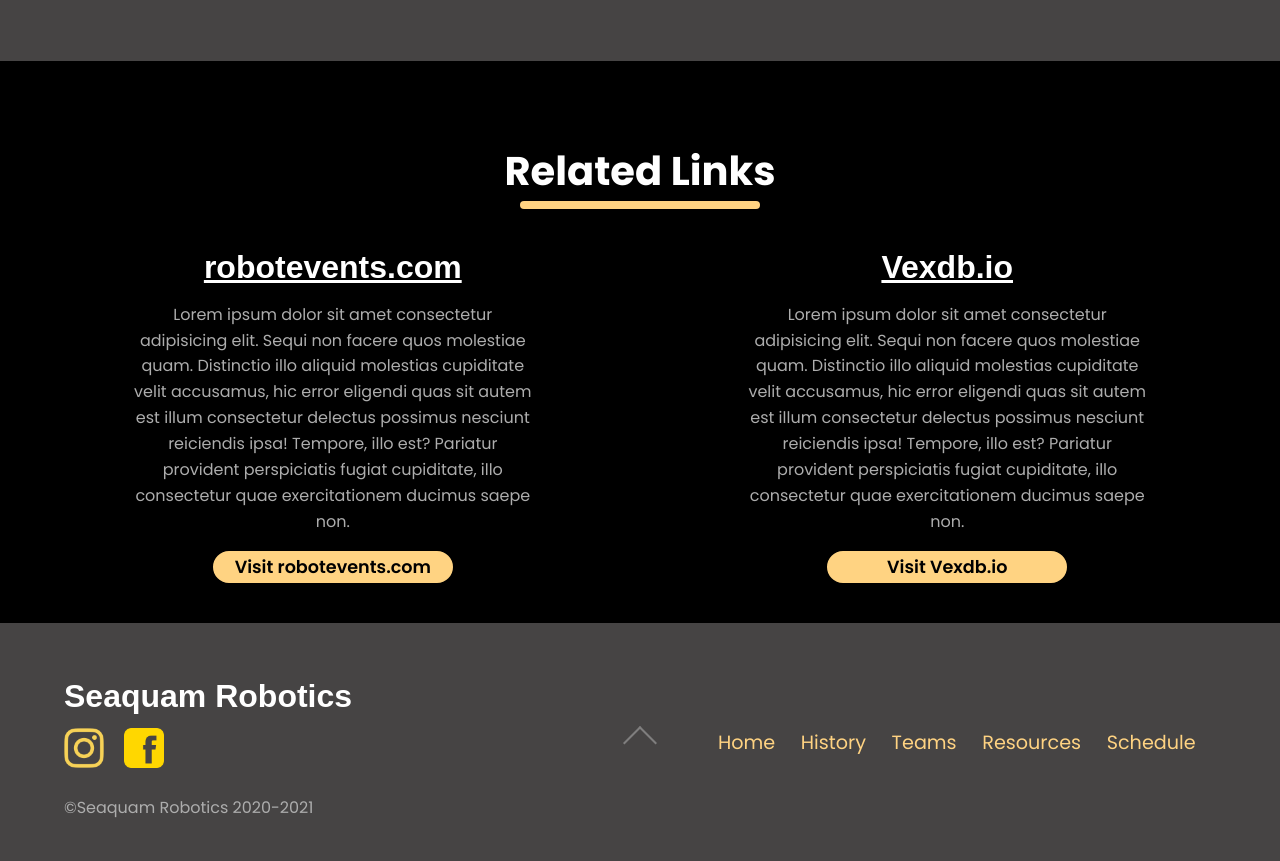
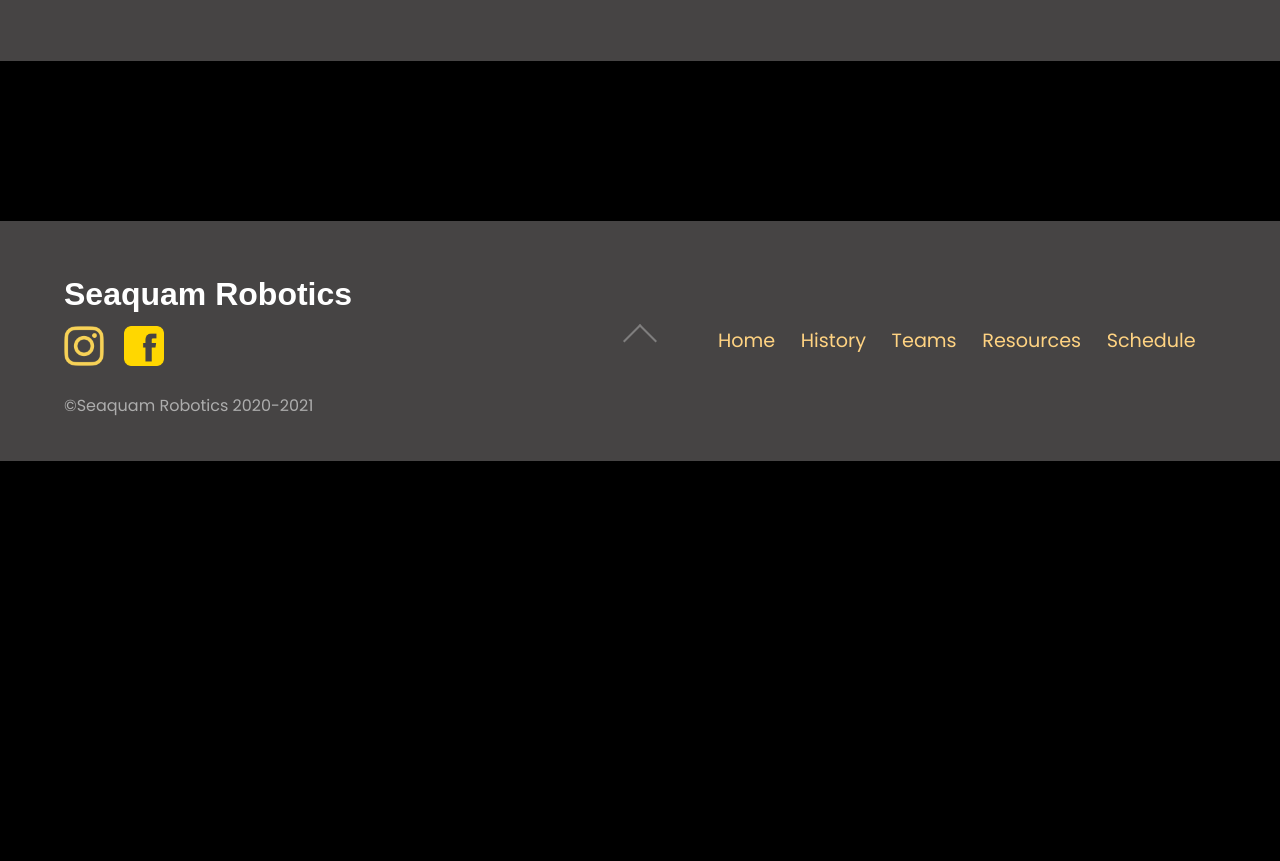
Before and after one commit to aryanneb/Seaquam-Robotics-Website-Code, a plain HTML site: page schedule.html in a window 1280 px wide. Shown: the part 2144-3005 px from the top of the page. After the commit the page ends 2605 px from the top, so only its background shows below. Drawn offline with Linux system fonts and the light colour scheme.

Commit message:
Revert "completed the related links to the schedule page"
This reverts commit 8adaa410b47149d03b5a861eb7bb8ba8d9ed32cf.

```diff
--- a/schedule.css
+++ b/schedule.css
@@ -63,30 +63,6 @@
 button {
     width: 12rem;
 }
-
-.related-text-cont {
-    width: 80%;
-    margin-left: 10%;
-    display: flex;
-    justify-content: space-between;
-}
-
-.related-text{
-    margin-top: 5vh;
-    display: flex;
-    width: 40%;
-    flex-direction: column;
-    align-items: center;
-    text-align: center;
-}
-.related-text button{
-    margin: 2vh 0 5vh 0;
-    width: 15rem;
-}
-
-.related-text p {
-    margin-top: 2vh;
-}
 @media screen and (max-width: 1024px) {
 .appearance {
     display: none;
@@ -124,12 +100,4 @@
     .sorter {
         top: 80vh;
     }
-
-    .related-text-cont{
-        flex-wrap: wrap;
-    }
-
-    .related-text {
-        width: 100%;
-    }
 }
--- a/schedule.html
+++ b/schedule.html
@@ -264,31 +264,7 @@
         </section>
 
         <section class="related-info">
-            <div class="grey-title-content">
-                <div class="greeting-text">
-                    <h2>Related Links</h2>
-                </div>
-                <div class="centered-classic rect"></div>
-            </div>
-
-            <div class="related-text-cont">
-                <div class="related-text">
-                    <h3><u>robotevents.com</u></h3>
-                    <p>Lorem ipsum dolor sit amet consectetur adipisicing elit. Sequi non facere quos molestiae quam.
-                        Distinctio illo aliquid molestias cupiditate velit accusamus, hic error eligendi quas sit autem
-                        est illum consectetur delectus possimus nesciunt reiciendis ipsa! Tempore, illo est? Pariatur
-                        provident perspiciatis fugiat cupiditate, illo consectetur quae exercitationem ducimus saepe
-                        non.</p>
-                    <button class="button-style2">Visit robotevents.com</button>
-                </div>
-                <div class="related-text">
-                    <h3><u>Vexdb.io</u></h3>
-                    <p>Lorem ipsum dolor sit amet consectetur adipisicing elit. Sequi non facere quos molestiae quam.
-                        Distinctio illo aliquid molestias cupiditate velit accusamus, hic error eligendi quas sit autem
-                        est illum consectetur delectus possimus nesciunt reiciendis ipsa! Tempore, illo est? Pariatur
-                        provident perspiciatis fugiat cupiditate, illo consectetur quae exercitationem ducimus saepe
-                        non.</p>
-                    <button class="button-style2">Visit Vexdb.io</button>
+            <div class="related-content">
             </div>
     </div>
     </section>
```
Lines whose indentation alone changed are shown as unchanged.
